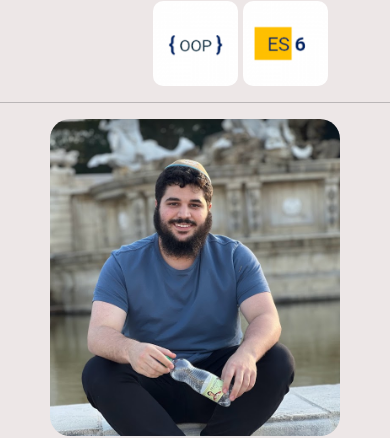
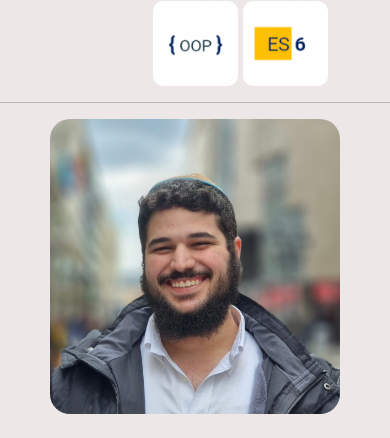
Before and after one commit to ALBlash/Protfolio_JS, a plain HTML site: page index.html in a window 390 px wide. Shown: the part 670-1108 px from the top of the page. Drawn offline with nearby package versions, Linux system fonts and the light colour scheme; a web font is replaced by a local one.

Commit message:
shavua tov

```diff
--- a/index.html
+++ b/index.html
@@ -113,7 +113,7 @@
 
             <article class="info" id="personal">
                 <div class="set-img">
-                    <img class="img-pro" src="./images/Ari-austria.png" alt="gray man">
+                    <img class="img-pro" src="./images/bff5813e-9a28-42bd-85f2-1d484c847054.jpg" alt="gray man">
                 </div>
                 <div class="about-me">
                     <h2>קצת עליי</h2>
--- a/style.css
+++ b/style.css
@@ -1,3 +1,7 @@
+body {
+    background-color: rgb(237, 231, 231);
+}
+
 * {
 
     /* Width of the scrollbar */
@@ -33,9 +37,6 @@ ul {
 }
 
 @media screen and (min-width:900px) {
-    body {
-        background-color: rgb(237, 231, 231);
-    }
 
     /*Header*/
 
@@ -1049,9 +1050,7 @@ ul {
 }
 
 @media screen and (min-width:400px) and (max-width:600px) {
-    body {
-        background-color: rgb(237, 231, 231);
-    }
+
 
     .navbar {
         background-color: rgb(237, 231, 231, 55%) !important;
@@ -1528,9 +1527,7 @@ ul {
 }
 
 @media screen and (max-width:400px) {
-    body {
-        background-color: rgb(237, 231, 231);
-    }
+
 
     .navbar {
         background-color: rgb(237, 231, 231, 55%) !important;
```
Also changed, not shown: images/Ari-austria.png (deleted).
